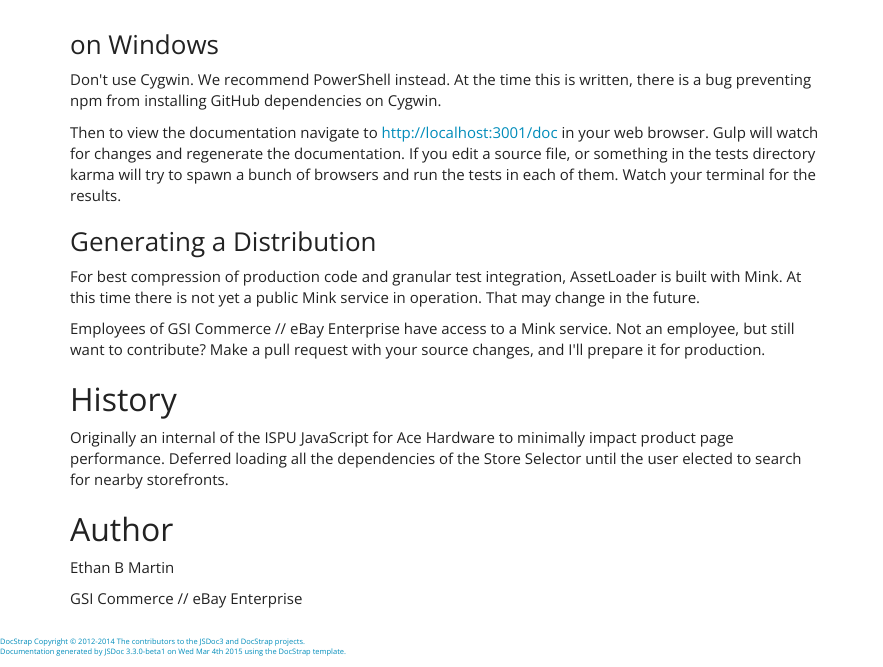
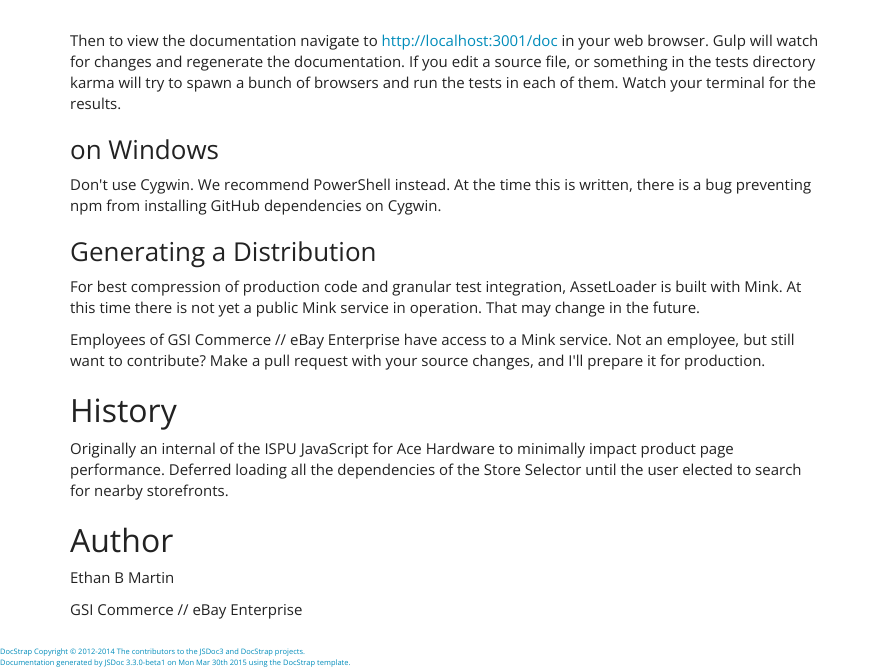
Before and after one commit to Pilatch/AssetLoader, a website: page doc/index.html in a window 1280 px wide. Shown: the part 1757-2424 px from the top of the page, without its empty margins (0-883 px from the left). Drawn offline with nearby package versions, Linux system fonts and the light colour scheme.

Commit message:
moved around the onWindows section in README.md so it makes more sense

```diff
--- a/doc/index.html
+++ b/doc/index.html
@@ -117,8 +117,8 @@
 <h2>Development and Documentation</h2><p>To start developing for AssetLoader or better the documentation you need <a href="http://nodejs.org/">node</a>, <a href="http://git-scm.com/">git</a>, <a href="http://gulpjs.com/">gulp</a>, and <a href="http://bower.io/">bower</a>. Then run from the base folder:</p>
 <pre class="prettyprint source"><code>npm install
 bower install
-gulp --port=3001</code></pre><h3>on Windows</h3><p>Don't use Cygwin. We recommend PowerShell instead. At the time this is written, there is a bug preventing npm from installing GitHub dependencies on Cygwin.</p>
-<p>Then to view the documentation navigate to <a href="http://localhost:3001/doc">http://localhost:3001/doc</a> in your web browser. Gulp will watch for changes and regenerate the documentation. If you edit a source file, or something in the tests directory karma will try to spawn a bunch of browsers and run the tests in each of them. Watch your terminal for the results.</p>
+gulp --port=3001</code></pre><p>Then to view the documentation navigate to <a href="http://localhost:3001/doc">http://localhost:3001/doc</a> in your web browser. Gulp will watch for changes and regenerate the documentation. If you edit a source file, or something in the tests directory karma will try to spawn a bunch of browsers and run the tests in each of them. Watch your terminal for the results.</p>
+<h3>on Windows</h3><p>Don't use Cygwin. We recommend PowerShell instead. At the time this is written, there is a bug preventing npm from installing GitHub dependencies on Cygwin.</p>
 <h3>Generating a Distribution</h3><p>For best compression of production code and granular test integration, AssetLoader is built with Mink. At this time there is not yet a public Mink service in operation. That may change in the future. </p>
 <p>Employees of GSI Commerce // eBay Enterprise have access to a Mink service. Not an employee, but still want to contribute? Make a pull request with your source changes, and I'll prepare it for production.</p>
 <h2>History</h2><p>Originally an internal of the ISPU JavaScript for Ace Hardware to minimally impact product page performance.
@@ -157,7 +157,7 @@ Deferred loading all the dependencies of the Store Selector until the user elect
 
 <span class="jsdoc-message">
 	Documentation generated by <a href="https://github.com/jsdoc3/jsdoc">JSDoc 3.3.0-beta1</a>
-	on Wed Mar 4th 2015 using the <a
+	on Mon Mar 30th 2015 using the <a
 	href="https://github.com/terryweiss/docstrap">DocStrap template</a>.
 </span>
 </footer>
```
Also changed, not shown: doc/AssetLoader.html (+1 -1 lines), doc/classes.list.html (+1 -1 lines), doc/external-_jQuery_.html (+1 -1 lines), doc/external-document.html (+1 -1 lines), doc/external-window.html (+1 -1 lines), doc/externals.list.html (+1 -1 lines), doc/global.html (+1 -1 lines), README.md.
